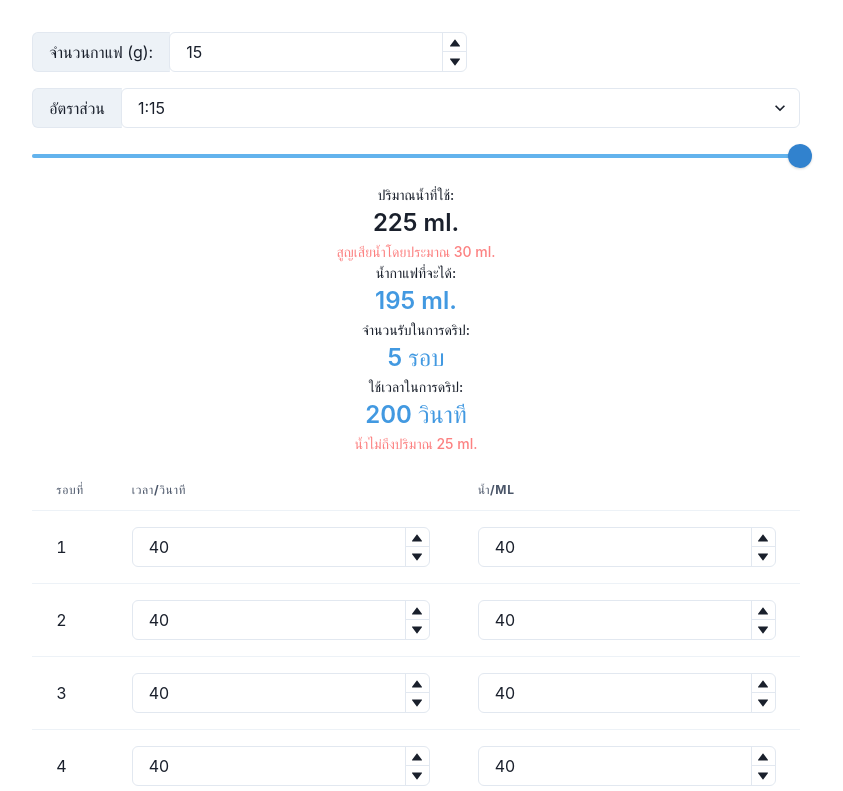
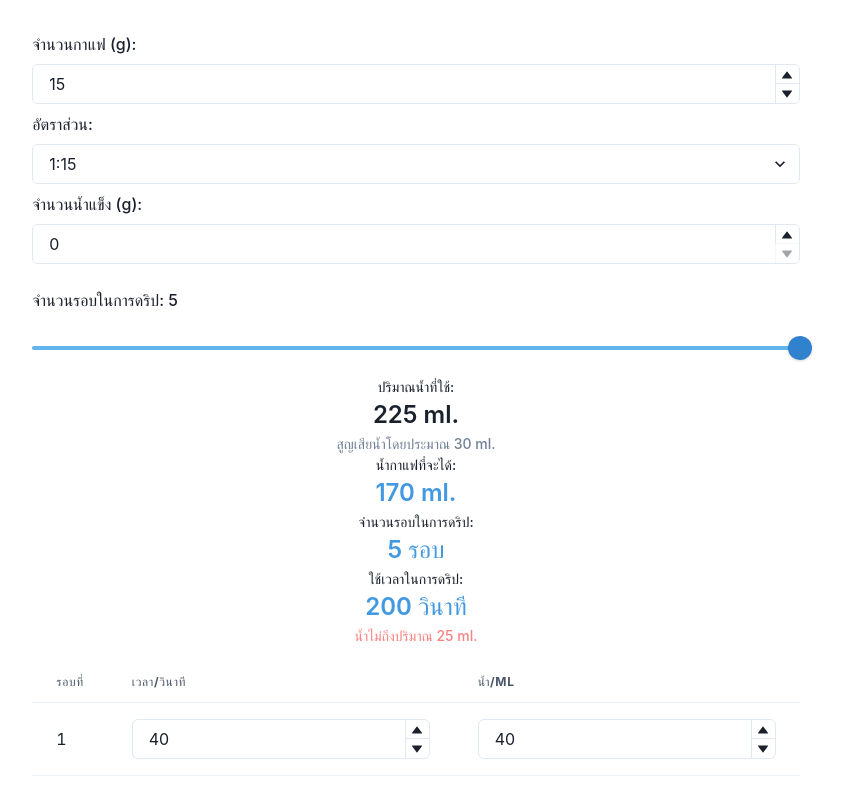
Before and after one commit to draftsama/dripping-time, a React (Vite) app: page / in a window 1280 px wide. Shown: the top 791 px of the page, without its empty margins (224-1067 px from the left). Built offline with nearby package versions, Linux system fonts and the light colour scheme.

Commit message:
[add] cold drip feature

```diff
--- a/index.html
+++ b/index.html
@@ -3,7 +3,7 @@
 
 <head>
   <meta charset="UTF-8" />
-  <link rel="icon" type="image/svg+xml" href="/vite.svg" />
+  <link rel="icon" type="image/svg+xml" href="/icon.ico" />
   <meta name="viewport" content="width=device-width, initial-scale=1.0" />
   <title>Dripping Time</title>
 </head>
--- a/src/App.tsx
+++ b/src/App.tsx
@@ -2,7 +2,7 @@ import { useEffect, useState } from 'react'
 import reactLogo from './assets/react.svg'
 import viteLogo from '/vite.svg'
 import './App.css'
-import { Box, Button, Container, FormControl, FormHelperText, FormLabel, HStack, Input, InputGroup, InputLeftAddon, InputRightAddon, Modal, ModalBody, ModalCloseButton, ModalContent, ModalFooter, ModalHeader, ModalOverlay, NumberDecrementStepper, NumberIncrementStepper, NumberInput, NumberInputField, NumberInputStepper, Select, Slider, SliderFilledTrack, SliderThumb, SliderTrack, Stack, Stat, StatHelpText, StatLabel, StatNumber, Table, TableCaption, TableContainer, Tbody, Td, Text, Tfoot, Th, Thead, Tr, VStack, useDisclosure } from '@chakra-ui/react'
+import { Box, Button, Container, FormControl, FormHelperText, FormLabel, HStack, Input, InputGroup, InputLeftAddon, InputRightAddon, Modal, ModalBody, ModalCloseButton, ModalContent, ModalFooter, ModalHeader, ModalOverlay, NumberDecrementStepper, NumberIncrementStepper, NumberInput, NumberInputField, NumberInputStepper, Select, Slider, SliderFilledTrack, SliderThumb, SliderTrack, Spacer, Stack, Stat, StatHelpText, StatLabel, StatNumber, Switch, Table, TableCaption, TableContainer, Tbody, Td, Text, Tfoot, Th, Thead, Tr, VStack, useDisclosure } from '@chakra-ui/react'
 import DripingTime from './DripingTime'
 
 
@@ -37,7 +37,11 @@ function App() {
   const [dripTime, setDripTime] = useState(0)
   const [diffWater, setDiffWater] = useState(0)
 
-  const [isDripping, setIsDripping] = useState<boolean>(false)
+  const [isColdDrip, setIsColdDrip] = useState<boolean>(false)
+  const [ice, setIce] = useState(0)
+  const [tempreature, setSempreature] = useState(90)
+
+  const [iceMelt, setIceMelt] = useState(0)
 
 
   const { isOpen, onOpen, onClose } = useDisclosure()
@@ -50,8 +54,24 @@ function App() {
 
   useEffect(() => {
 
-    setWater(Math.round((coffeeSeed * ratio) * 100) / 100)
-  }, [ratio, coffeeSeed])
+    let w = Math.round((coffeeSeed * ratio) * 100) / 100;
+
+    //L = 334 J/g (ความคล้ายคลึงของน้ำแข็ง)
+    //C = 4.18 J/g °C (ค่าความร้อนแหล่งเผาผลาญของน้ำ)
+    const L = 334;
+    const C = 4.18;
+
+    const q1 = ice * L;
+    const melt = Math.round(q1 / (C * tempreature))
+
+    console.log(melt);
+
+    let round = Math.round((w - melt) * 100) / 100
+
+    setIceMelt(melt);
+
+    setWater(round)
+  }, [ratio, coffeeSeed, ice])
 
   useEffect(() => {
     //initialize
@@ -78,9 +98,8 @@ function App() {
 
   return (
     <Stack spacing={4}>
-
-      <InputGroup>
-        <InputLeftAddon children='จำนวนกาแฟ (g):' />
+      <FormControl>
+        <FormLabel>จำนวนกาแฟ (g):</FormLabel>
         <NumberInput defaultValue={COFFEE_SEED_DEFAULT} min={10} onChange={(s, n) => {
           setCoffeeSeed(isNaN(n) ? 0 : n);
         }}>
@@ -90,13 +109,7 @@ function App() {
             <NumberDecrementStepper />
           </NumberInputStepper>
         </NumberInput>
-        {/* <Input type='number' placeholder='0' onChange={(event) => {
-          setCoffeeSeed(Number(event.target.value));
-        }} /> */}
-      </InputGroup>
-
-      <InputGroup>
-        <InputLeftAddon children='อัตราส่วน' />
+        <FormLabel mt={2}>อัตราส่วน:</FormLabel>
         <Select placeholder='Select option' value={ratio} onChange={(event) => {
           setRatio(Number(event.target.value))
         }}>
@@ -107,10 +120,28 @@ function App() {
           }
 
         </Select>
-      </InputGroup>
+
+        <FormLabel mt={2}>จำนวนน้ำแข็ง (g):</FormLabel>
+        <NumberInput value={ice} min={0} step={50} onChange={(s, n) => {
+          setIce(isNaN(n) ? 0 : n);
+        }}>
+          <NumberInputField />
+          <NumberInputStepper>
+            <NumberIncrementStepper />
+            <NumberDecrementStepper />
+          </NumberInputStepper>
+        </NumberInput>
+
+      </FormControl>
+
+
+
+
       {/* <Text>เมล็ดกาแฟ 1 g. ต่อน้ำ {ratio} ml.</Text> */}
 
-      <Slider defaultValue={DRIP_LOOP_DEFAULT} value={dripLoop} min={3} max={5} step={1} onChange={(value) => {
+      <FormLabel mt={2}>จำนวนรอบในการดริป: {dripLoop}</FormLabel>
+
+      <Slider value={dripLoop} min={3} max={5} step={1} onChange={(value) => {
         setDripLoop(value);
         var list = [...dripList];
         if (value > dripLoop) {
@@ -144,14 +175,16 @@ function App() {
 
       </Slider>
 
+
       <Stat>
 
         <StatLabel>ปริมาณน้ำที่ใช้:</StatLabel>
         <StatNumber>{water} ml.</StatNumber>
-        <StatLabel color='red.300'>สูญเสียน้ำโดยประมาณ {coffeeSeed * 2.0} ml.</StatLabel>
+        <StatLabel color='gray.500'>สูญเสียน้ำโดยประมาณ {coffeeSeed * 2.0} ml.</StatLabel>
         <StatLabel>น้ำกาแฟที่จะได้:</StatLabel>
-        <StatNumber color='blue.400'>{Math.round((water - (coffeeSeed * 2.0)) * 100) / 100} ml.</StatNumber>
-        <StatLabel>จำนวนรับในการดริป:</StatLabel>
+        {/* add water if cold drip */}
+        <StatNumber color='blue.400'>{Math.round((water + iceMelt + diffWater - (coffeeSeed * 2.0)) * 100) / 100} ml.</StatNumber>
+        <StatLabel>จำนวนรอบในการดริป:</StatLabel>
         <StatNumber color='blue.400'>{dripLoop} รอบ</StatNumber>
         <StatLabel>ใช้เวลาในการดริป:</StatLabel>
         <StatNumber color='blue.400'>{dripTime} วินาที</StatNumber>
@@ -194,7 +227,7 @@ function App() {
                     </NumberInput>
                   </Td>
                   <Td>
-                    <NumberInput step={5} value={value.water} min={30} max={100}
+                    <NumberInput step={1} value={value.water} min={20} max={100}
                       onChange={(s, n) => {
                         const newArray = [...dripList];
                         let w = isNaN(n) ? DRIP_WATER_DEFAULT : n;
--- a/src/DripingTime.tsx
+++ b/src/DripingTime.tsx
@@ -1,5 +1,5 @@
 
-import { Button, CircularProgress, CircularProgressLabel, Modal, ModalBody, ModalCloseButton, ModalContent, ModalFooter, ModalHeader, ModalOverlay } from '@chakra-ui/react';
+import { Button, Center, CircularProgress, CircularProgressLabel, Container, Modal, ModalBody, ModalCloseButton, ModalContent, ModalFooter, ModalHeader, ModalOverlay, Stat, StatLabel, StatNumber, VStack } from '@chakra-ui/react';
 import React, { useEffect, useState } from 'react'
 import { DripProp } from './App';
 
@@ -8,12 +8,24 @@ type Props = {
     onClose: () => void;
     datas: DripProp[];
 }
-const audio = new Audio('alarm-clock.wav');
+
+enum DripState {
+    PreDrip = 'เตรียมดริป',
+    PreDripNext = 'เตรียมดริปครั้งถัดไป',
+    Driping = 'กำลังดริป',
+    Finnish = 'การดริปเสร็จสิ้น'
+}
+
+const audioAlarm = new Audio('alarm-clock.wav');
+const audioSuccess = new Audio('success.wav');
 
 const DripingTime = (props: Props) => {
 
     const [timeCount, setTimeCount] = useState(0);
+    const [targetWater, setTargetWater] = useState(0);
+
     const [progress, setProgress] = useState(0);
+    const [state, setTate] = useState<DripState>(DripState.PreDrip);
 
     const [currentData, setCurrentData] = useState<DripProp | null>(null);
 
@@ -28,22 +40,32 @@ const DripingTime = (props: Props) => {
             setCurrentData(props.datas[index]);
             setTimeCount(timer)
             setProgress(timer / props.datas[index].time)
+            setTargetWater(props.datas[index].water)
             let intervalId: number | undefined = undefined;
+            setTate(DripState.PreDrip)
 
             intervalId = setInterval(() => {
-
                 timer--;
 
                 if (timer >= 0) {
 
                     setTimeCount(timer)
                     setProgress(timer / props.datas[index].time)
-                    if (timer == 4) {
-                        audio.play();
+                    if (timer == 4 && index + 1 < props.datas.length) {
+                        audioAlarm.play();
+
                     }
+                    if (timer <= 4 && index + 1 < props.datas.length) {
+                        setTate(DripState.PreDripNext)
+                    } else {
+                        setTate(DripState.Driping)
+                    }
+
+
                 } else {
                     index++;
                     if (index < props.datas.length) {
+                        setTargetWater((prev) => prev + props.datas[index].water)
 
                         setCurrentData(props.datas[index]);
                         timer = props.datas[index].time;
@@ -51,10 +73,12 @@ const DripingTime = (props: Props) => {
                         setTimeCount(timer)
                     } else {
                         // props.onClose();
-                        audio.play();
+                        audioSuccess.play();
                         setProgress(0)
                         setTimeCount(0)
                         clearInterval(intervalId!);
+                        setTate(DripState.Finnish)
+
 
                     }
 
@@ -65,8 +89,11 @@ const DripingTime = (props: Props) => {
 
             return () => {
                 console.log("close");
-                audio.pause();
-                audio.currentTime = 0;
+                audioAlarm.pause();
+                audioAlarm.currentTime = 0;
+
+                audioSuccess.pause();
+                audioSuccess.currentTime = 0;
 
                 clearInterval(intervalId!);
             }
@@ -84,17 +111,33 @@ const DripingTime = (props: Props) => {
                 <ModalContent>
                     <ModalHeader>รอบที่ {currentData?.id}</ModalHeader>
                     <ModalBody>
+                        <VStack>
+                            <Center>
+                                <CircularProgress value={(1 - progress) * 100} size='200px' color='blue.400'>
+                                    <CircularProgressLabel>{timeCount}</CircularProgressLabel>
+                                </CircularProgress>
+                            </Center>
+                            <Container>
+                                <Stat>
+                                    <StatLabel color='blue.400'>{state}</StatLabel>
 
-                        <CircularProgress value={(1 - progress) * 100} size='100px' color='green.400'>
-                            <CircularProgressLabel>{timeCount}</CircularProgressLabel>
-                        </CircularProgress>
-                        <> ใช้น้ำ{currentData?.water} ml.</>
+                                    <StatLabel>น้ำที่ใช้ในรอบนี้:</StatLabel>
+                                    <StatNumber>{currentData?.water} ml.</StatNumber>
+                                    <StatLabel>เป้าหมายปริมาณน้ำในรอบนี้:</StatLabel>
+                                    <StatNumber>{targetWater} ml.</StatNumber>
+                                </Stat>
+
+
+                            </Container>
+                        </VStack>
+
                     </ModalBody>
 
                     <ModalFooter>
-                        <Button colorScheme='red' mr={3} onClick={props.onClose}>
-                            Close
+                        <Button colorScheme={state == DripState.Finnish ? 'twitter' : 'red'} mr={3} onClick={props.onClose}>
+                            {state == DripState.Finnish ? 'เสร็จสิ้น' : 'หยุด'}
                         </Button>
+
                     </ModalFooter>
                 </ModalContent>
             </Modal>
```
Also changed, not shown: 2 other files (tests, documents, lock files or other folders).
